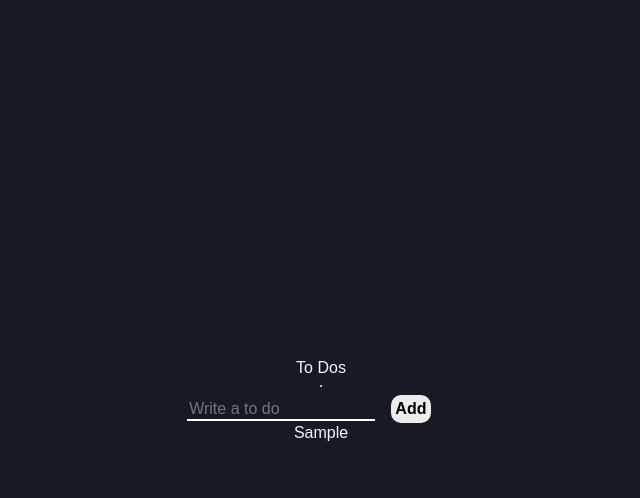
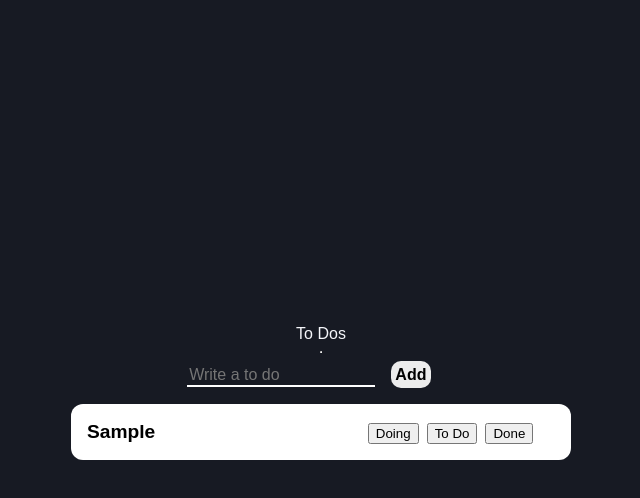
Before and after one commit to Typonote/ToDoList, a React (Create React App) app: page / in a window 1280 px wide. Both pictures are taken after typing "Sample" into the empty fields and a click on the button "Add". Shown: the top 498 px of the page, without its empty margins (319-959 px from the left). Built offline with nearby package versions, Linux system fonts and the light colour scheme.

Commit message:
#5.12 Refactoring

```diff
--- /dev/null
+++ b/src/Components/CreateToDo.tsx
@@ -0,0 +1,60 @@
+import React from "react";
+import { useForm } from "react-hook-form";
+import { useRecoilState } from "recoil";
+import styled from "styled-components";
+import { toDoState } from "../atoms";
+
+const ToDoForm = styled.form`
+  color: white;
+  background-color: transparent;
+
+  input {
+    width: 70%;
+    color: white;
+    font-size: 1rem;
+    background-color: transparent;
+    border: none;
+    border-bottom: 2px solid white;
+    margin-right: 1rem;
+  }
+
+  button {
+    background-color: #ececec;
+    border: none;
+    color: black;
+    padding: 0.3rem;
+    font-size: 1rem;
+    border-radius: 10px;
+    font-weight: 700;
+    cursor: pointer;
+  }
+`;
+
+interface FormInterface {
+  toDo: string;
+}
+
+const CreateToDo = () => {
+  const [toDos, setToDos] = useRecoilState(toDoState);
+  const { register, handleSubmit, setValue } = useForm<FormInterface>();
+  const handleValid = ({ toDo }: FormInterface) => {
+    setToDos((oldToDos) => [
+      { text: toDo, id: Date.now(), category: "TO_DO" },
+      ...oldToDos,
+    ]);
+    setValue("toDo", "");
+  };
+  return (
+    <ToDoForm onSubmit={handleSubmit(handleValid)}>
+      <input
+        {...register("toDo", {
+          required: "Please write a To Do",
+        })}
+        placeholder="Write a to do"
+      />
+      <button>Add</button>
+    </ToDoForm>
+  );
+};
+
+export default CreateToDo;
--- /dev/null
+++ b/src/Components/ToDo.tsx
@@ -0,0 +1,37 @@
+import React from "react";
+import styled from "styled-components";
+import { ToDoInterface } from "../atoms";
+
+const ToDoList = styled.li`
+  display: flex;
+  flex-direction: row;
+  width: 500px;
+  border-radius: 12px;
+  font-weight: 700;
+  font-size: 1.2rem;
+  color: black;
+  background-color: white;
+  padding: 1rem;
+  margin: 1rem 0;
+
+  button {
+    margin-right: 0.5rem;
+  }
+`;
+
+const ToDo = ({ text }: ToDoInterface) => {
+  return (
+    <ToDoList>
+      <div style={{ width: "60%" }}>
+        <span>{text}</span>
+      </div>
+      <div>
+        <button>Doing</button>
+        <button>To Do</button>
+        <button>Done</button>
+      </div>
+    </ToDoList>
+  );
+};
+
+export default ToDo;
--- a/src/Components/ToDoList.tsx
+++ b/src/Components/ToDoList.tsx
@@ -1,6 +1,8 @@
-import { useForm } from "react-hook-form";
-import { atom, useRecoilState } from "recoil";
+import { useRecoilValue } from "recoil";
 import styled from "styled-components";
+import { toDoState } from "../atoms";
+import CreateToDo from "./CreateToDo";
+import ToDo from "./ToDo";
 
 const Container = styled.div`
   height: 100vh;
@@ -12,73 +14,17 @@
   align-items: center;
 `;
 
-const ToDoForm = styled.form`
-  color: white;
-  background-color: transparent;
+const ToDoList = () => {
+  const toDos = useRecoilValue(toDoState);
 
-  input {
-    width: 70%;
-    color: white;
-    font-size: 1rem;
-    background-color: transparent;
-    border: none;
-    border-bottom: 2px solid white;
-    margin-right: 1rem;
-  }
-
-  button {
-    background-color: #ececec;
-    border: none;
-    color: black;
-    padding: 0.3rem;
-    font-size: 1rem;
-    border-radius: 10px;
-    font-weight: 700;
-    cursor: pointer;
-  }
-`;
-
-interface FormInterface {
-  toDo: string;
-}
-
-interface ToDoInterface {
-  text: string;
-  id: number;
-  category: "TO_DO" | "DOING" | "DONE";
-}
-
-const toDoState = atom<ToDoInterface[]>({
-  key: "toDo",
-  default: [],
-});
-
-const ToDoList = () => {
-  const [toDos, setToDos] = useRecoilState(toDoState);
-  const { register, handleSubmit, setValue } = useForm<FormInterface>();
-  const handleValid = ({ toDo }: FormInterface) => {
-    setToDos((oldToDos) => [
-      { text: toDo, id: Date.now(), category: "TO_DO" },
-      ...oldToDos,
-    ]);
-    setValue("toDo", "");
-  };
   return (
     <Container>
       <h1>To Dos</h1>
       <hr />
-      <ToDoForm onSubmit={handleSubmit(handleValid)}>
-        <input
-          {...register("toDo", {
-            required: "Please write a To Do",
-          })}
-          placeholder="Write a to do"
-        />
-        <button>Add</button>
-      </ToDoForm>
+      <CreateToDo />
       <ul>
         {toDos.map((toDo) => (
-          <li key={toDo.id}>{toDo.text}</li>
+          <ToDo key={toDo.id} {...toDo} />
         ))}
       </ul>
     </Container>
--- /dev/null
+++ b/src/atoms.tsx
@@ -0,0 +1,12 @@
+import { atom } from "recoil";
+
+export interface ToDoInterface {
+  text: string;
+  id: number;
+  category: "TO_DO" | "DOING" | "DONE";
+}
+
+export const toDoState = atom<ToDoInterface[]>({
+  key: "toDo",
+  default: [],
+});
```
